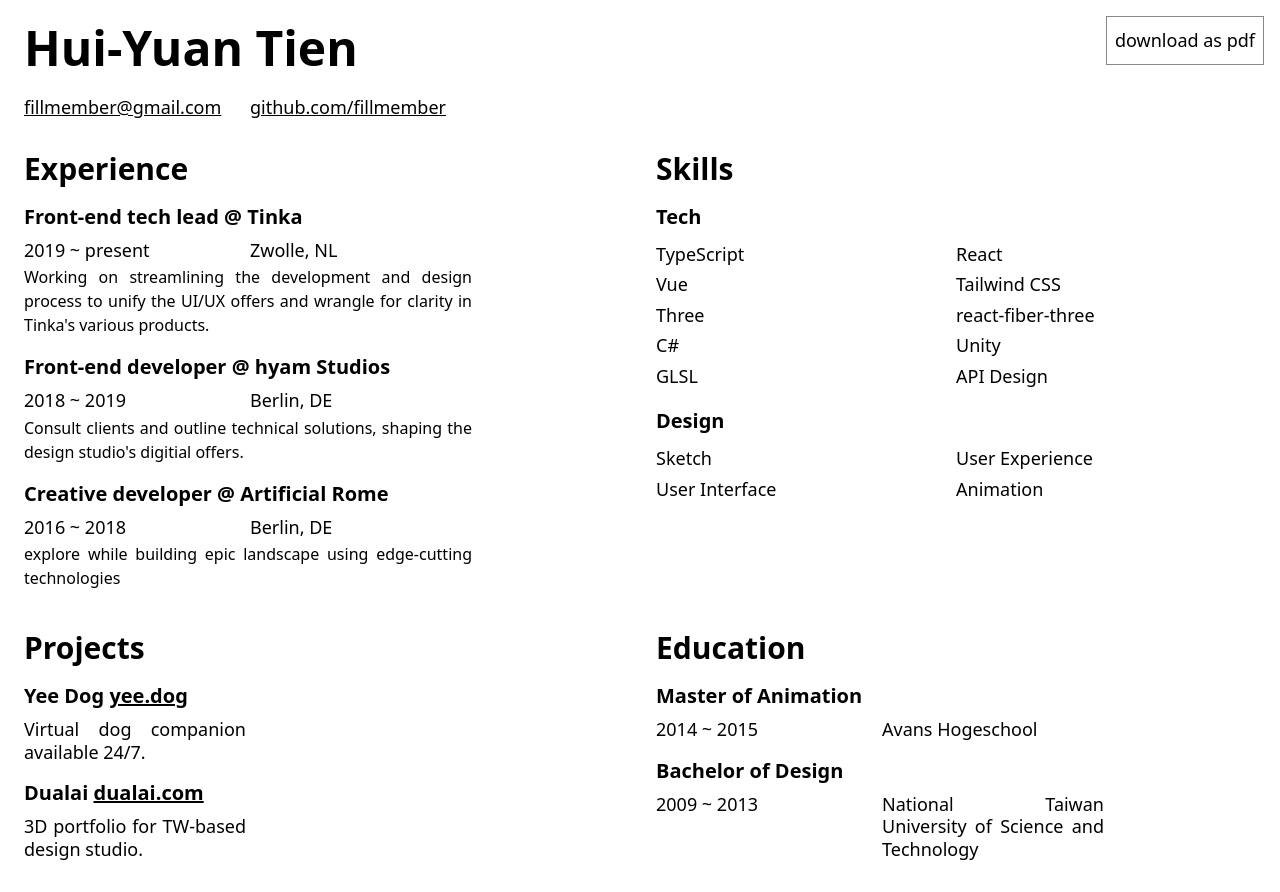
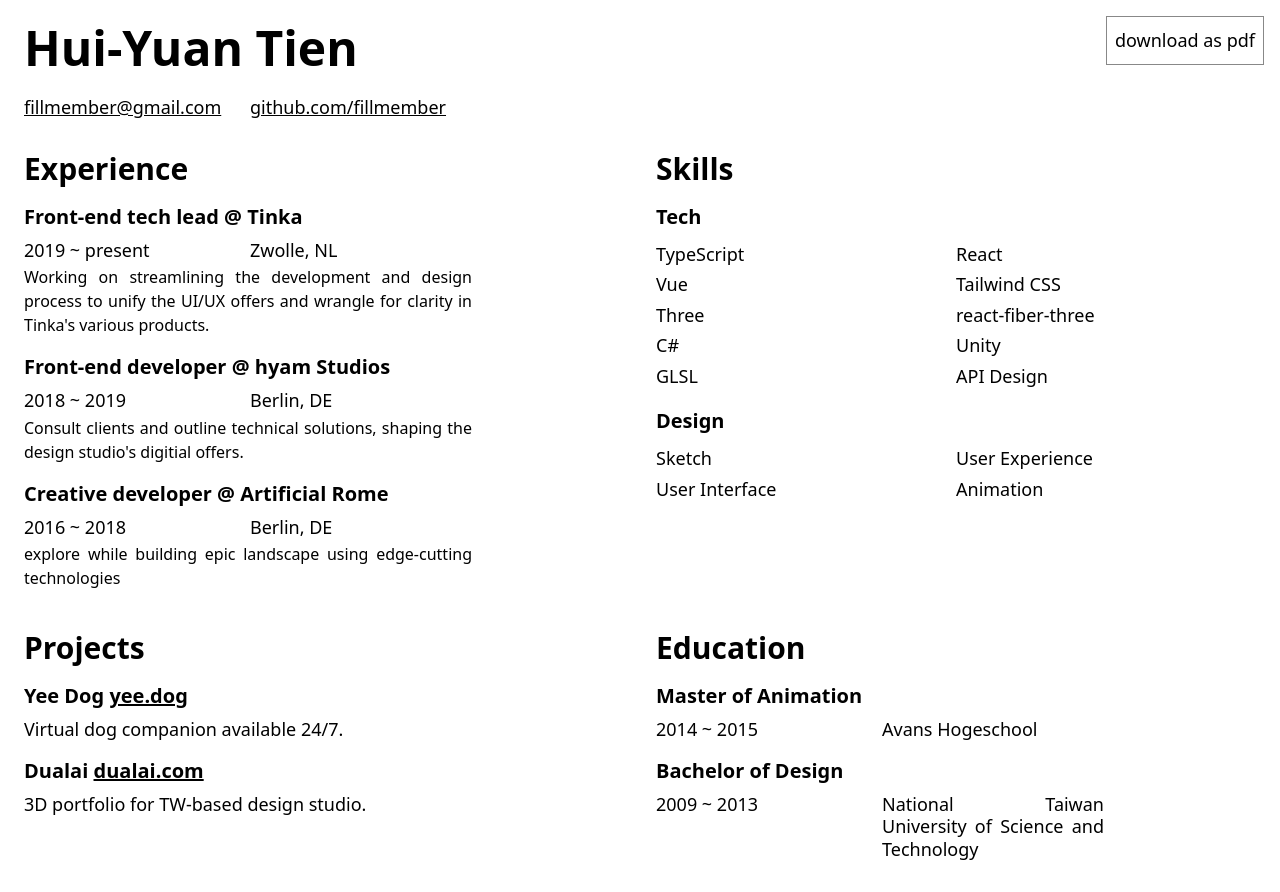
Before and after one commit to fillmember/h10, a Next.js app: page /cv in a window 1280 px wide. Built offline with nearby package versions, Linux system fonts and the light colour scheme; what @tailwindcss/typography would draw is missing.

Commit message:
fix: layout issue

```diff
--- a/src/pages/cv.tsx
+++ b/src/pages/cv.tsx
@@ -87,11 +87,15 @@ export default function CV() {
           <h3>
             <span>Yee Dog</span> <a href="https://yee.dog">yee.dog</a>
           </h3>
-          <p>Virtual dog companion available 24/7.</p>
+          <p>
+            <span className="col-span-2">Virtual dog companion available 24/7.</span>
+          </p>
           <h3>
             <span>Dualai</span> <a href="https://dualai.com">dualai.com</a>
           </h3>
-          <p>3D portfolio for TW-based design studio.</p>
+          <p>
+            <span className="col-span-2">3D portfolio for TW-based design studio.</span>
+          </p>
         </section>
         <section>
           <h2>Education</h2>
```
